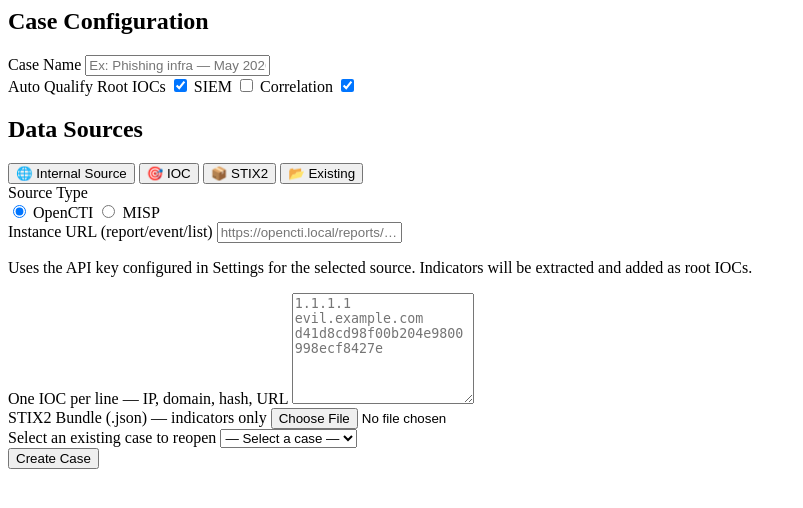
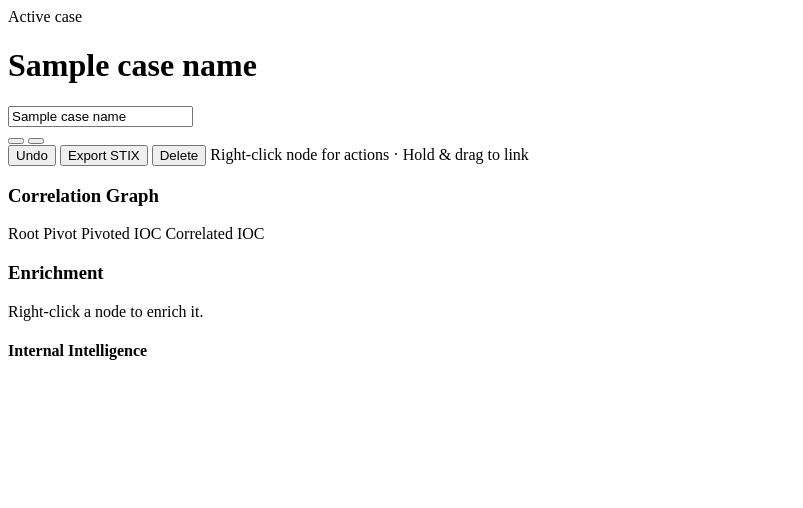
Before and after one commit to gloupps/Argos, a Python web app: template app/templates/ongoing_case.html in a window 1280 px wide. Shown: the top 508 px of the page, without its empty margins (0-803 px from the left). Run offline with Jinja, Linux system fonts and the light colour scheme; the template is opened without the code that fills it: most values are stand-ins (such as "Sample title", 1, 10 or a date in 2020).

Commit message:
Refactor ongoing_case.html layout and elements

```diff
--- a/app/templates/ongoing_case.html
+++ b/app/templates/ongoing_case.html
@@ -1,137 +1,113 @@
-<form data-case-form class="p-6 space-y-6">
-    <input type="hidden" name="source_mode" id="source-mode" value="ioc">
+<div class="p-6 space-y-4 relative">
 
-    <!-- Case configuration — hidden when mode = "db" -->
-    <div id="case-config-section" class="glass p-5 rounded-xl space-y-5 border-l-4 border-blue-500">
-        <h2 class="text-sm font-bold flex items-center gap-2">
-            <i data-lucide="briefcase" class="w-4 h-4 text-blue-500"></i> Case Configuration
-        </h2>
+    <!-- ══════════════════════════════════════════════════ -->
+    <!-- ROW 1 : Active Case (pleine largeur)              -->
+    <!-- ══════════════════════════════════════════════════ -->
+    <div class="glass p-5 rounded-xl border-l-4 border-blue-500">
+        <p class="text-[10px] text-slate-400 uppercase font-bold mb-2 tracking-widest">Active case</p>
 
-        <div id="case-name-wrap">
-            <label class="text-xs text-slate-400">Case Name</label>
-            <input name="case_name" type="text" required
-                   placeholder="Ex: Phishing infra — May 2026"
-                   class="w-full mt-1 p-2 rounded bg-slate-900 border border-slate-700 text-sm
-                          focus:outline-none focus:ring-1 focus:ring-blue-500">
+        <div class="flex items-center gap-2 mb-2">
+            <h1 id="case-name-display"
+                class="text-xl font-bold cursor-pointer hover:text-blue-300 transition"
+                title="Click to rename"
+                onclick="CaseHeader.startRename()">{{ case_name }}</h1>
+
+            <input id="case-name-input"
+                   class="hidden text-xl font-bold bg-transparent border-b border-blue-500
+                          outline-none text-white w-full max-w-sm"
+                   type="text" value="{{ case_name }}">
+
+            <div id="case-name-actions" class="hidden flex items-center gap-1">
+                <button onclick="CaseHeader.confirmRename()"
+                        class="p-1 text-green-400 hover:text-green-300">
+                    <i data-lucide="check" class="w-4 h-4"></i>
+                </button>
+                <button onclick="CaseHeader.cancelRename()"
+                        class="p-1 text-slate-500 hover:text-slate-300">
+                    <i data-lucide="x" class="w-4 h-4"></i>
+                </button>
+            </div>
         </div>
 
-        <div class="grid grid-cols-1 md:grid-cols-3 gap-3 pt-1">
-            <label class="flex items-center justify-between text-xs bg-slate-900 p-3 rounded
-                          border border-slate-800 cursor-pointer hover:border-slate-600 transition">
-                <span class="flex items-center gap-1.5">
-                    <i data-lucide="zap" class="w-3 h-3 text-purple-400"></i> Auto Qualify Root IOCs
-                </span>
-                <input type="checkbox" name="auto_enrich" checked class="accent-purple-500">
-            </label>
-            <label class="flex items-center justify-between text-xs bg-slate-900 p-3 rounded
-                          border border-slate-800 cursor-pointer hover:border-slate-600 transition">
-                <span class="flex items-center gap-1.5">
-                    <i data-lucide="database" class="w-3 h-3 text-blue-400"></i> SIEM
-                </span>
-                <input type="checkbox" name="siem" class="accent-blue-500">
-            </label>
-            <label class="flex items-center justify-between text-xs bg-slate-900 p-3 rounded
-                          border border-slate-800 cursor-pointer hover:border-slate-600 transition">
-                <span class="flex items-center gap-1.5">
-                    <i data-lucide="share-2" class="w-3 h-3 text-amber-400"></i> Correlation
-                </span>
-                <input type="checkbox" name="correlation" checked class="accent-amber-500">
-            </label>
+        <div id="case-id-value" data-case-id="{{ case_id }}" class="hidden"></div>
+
+        <div class="flex flex-wrap gap-2 mt-3">
+            <button onclick="CaseActions.undo('{{ case_id }}')"
+                    class="flex items-center gap-1.5 bg-slate-800 hover:bg-slate-700
+                           px-3 py-1.5 rounded text-xs font-medium transition text-slate-300">
+                <i data-lucide="undo-2" class="w-3.5 h-3.5"></i> Undo
+            </button>
+            <button onclick="CaseActions.exportStix('{{ case_id }}')"
+                    class="flex items-center gap-1.5 bg-slate-800 hover:bg-slate-700
+                           px-3 py-1.5 rounded text-xs font-medium transition text-slate-300">
+                <i data-lucide="download" class="w-3.5 h-3.5"></i> Export STIX
+            </button>
+            <button onclick="CaseActions.deleteCase('{{ case_id }}')"
+                    class="flex items-center gap-1.5 bg-slate-800 hover:bg-slate-700
+                           px-3 py-1.5 rounded text-xs font-medium transition text-red-400 hover:text-white"
+                    title="Delete this case">
+                <i data-lucide="trash-2" class="w-3.5 h-3.5"></i> Delete
+            </button>
+            <span class="ml-auto flex items-center gap-1.5 text-[9px] text-slate-600 italic">
+                <i data-lucide="mouse-pointer-2" class="w-3 h-3"></i>
+                Right-click node for actions · Hold &amp; drag to link
+            </span>
         </div>
     </div>
 
-    <!-- Data sources -->
-    <div class="glass p-5 rounded-xl space-y-4 border-l-4 border-green-500">
-        <h2 class="text-sm font-bold flex items-center gap-2">
-            <i data-lucide="database" class="w-4 h-4 text-green-500"></i> Data Sources
-        </h2>
+    <!-- ══════════════════════════════════════════════════ -->
+    <!-- ROW 2 : Correlation Graph                         -->
+    <!-- ══════════════════════════════════════════════════ -->
+    <div class="glass rounded-xl p-4">
+        <div class="flex justify-between items-center mb-3">
+            <h3 class="text-sm font-bold flex items-center gap-2">
+                <i data-lucide="network" class="w-4 h-4 text-blue-400"></i> Correlation Graph
+            </h3>
+            <div class="flex gap-3 text-[10px] text-slate-500">
+                <span class="flex items-center gap-1">
+                    <span class="w-2 h-2 rounded-full bg-red-500 inline-block"></span> Root
+                </span>
+                <span class="flex items-center gap-1">
+                    <span class="w-2 h-2 rounded-full bg-cyan-500 inline-block"></span> Pivot
+                </span>
+                <span class="flex items-center gap-1">
+                    <span class="w-2 h-2 rounded-full bg-amber-500 inline-block"></span> Pivoted IOC
+                </span>
+                <span class="flex items-center gap-1">
+                    <span class="w-2 h-2 rounded-full bg-violet-500 inline-block"></span> Correlated IOC
+                </span>
+            </div>
+        </div>
+        <div id="cy"></div>
+    </div>
 
-        <div class="grid grid-cols-2 md:grid-cols-4 gap-2 text-xs">
-            <button type="button" class="mode-btn bg-slate-800 hover:bg-slate-700 p-3 rounded-lg
-                                         border border-slate-700 transition font-semibold"
-                    data-mode="internal_source">🌐 Internal Source</button>
-            <button type="button" class="mode-btn bg-slate-800 hover:bg-slate-700 p-3 rounded-lg
-                                         border border-slate-700 transition font-semibold"
-                    data-mode="ioc">🎯 IOC</button>
-            <button type="button" class="mode-btn bg-slate-800 hover:bg-slate-700 p-3 rounded-lg
-                                         border border-slate-700 transition font-semibold"
-                    data-mode="file">📦 STIX2</button>
-            <button type="button" class="mode-btn bg-slate-800 hover:bg-slate-700 p-3 rounded-lg
-                                         border border-slate-700 transition font-semibold"
-                    data-mode="db">📂 Existing</button>
+    <!-- ══════════════════════════════════════════════════ -->
+    <!-- ROW 3 : Enrichment (ex Qualification)             -->
+    <!-- ══════════════════════════════════════════════════ -->
+    <div class="glass rounded-xl p-4">
+        <h3 class="text-sm font-bold flex items-center gap-2 mb-3">
+            <i data-lucide="zap" class="w-4 h-4 text-green-400"></i> Enrichment
+        </h3>
+
+        <div id="qualif-header" class="mb-2">
+            <p class="text-slate-600 text-xs italic">Right-click a node to enrich it.</p>
         </div>
 
-        <div>
-            <div id="form-internal_source" class="form-section hidden space-y-3">
-                <div>
-                    <label class="text-[10px] text-slate-500 uppercase tracking-wider mb-1 block">
-                        Source Type
-                    </label>
-                    <div class="flex gap-2">
-                        <label class="flex items-center gap-2 text-xs cursor-pointer">
-                            <input type="radio" name="internal_source_type" value="opencti" checked
-                                   class="accent-blue-500"> OpenCTI
-                        </label>
-                        <label class="flex items-center gap-2 text-xs cursor-pointer">
-                            <input type="radio" name="internal_source_type" value="misp"
-                                   class="accent-blue-500"> MISP
-                        </label>
-                    </div>
-                </div>
-                <div>
-                    <label class="text-[10px] text-slate-500 uppercase tracking-wider mb-1 block">
-                        Instance URL (report/event/list)
-                    </label>
-                    <input name="internal_source_url" type="text"
-                           placeholder="https://opencti.local/reports/… or https://misp.local/events/view/42"
-                           class="w-full p-2 rounded bg-slate-900 border border-slate-700 text-sm
-                                  focus:outline-none focus:ring-1 focus:ring-green-500">
-                </div>
-                <p class="text-[10px] text-slate-600 italic">
-                    Uses the API key configured in Settings for the selected source.
-                    Indicators will be extracted and added as root IOCs.
-                </p>
-            </div>
-            <div id="form-ioc" class="form-section hidden">
-                <label class="text-[10px] text-slate-500 uppercase tracking-wider mb-1 block">
-                    One IOC per line — IP, domain, hash, URL
-                </label>
-                <textarea name="ioc_list" rows="7"
-                          placeholder="1.1.1.1&#10;evil.example.com&#10;d41d8cd98f00b204e9800998ecf8427e"
-                          class="w-full p-2 rounded bg-slate-900 border border-slate-700 text-sm mono
-                                 focus:outline-none focus:ring-1 focus:ring-green-500 resize-none"></textarea>
-            </div>
-            <div id="form-file" class="form-section hidden space-y-2">
-                <label class="text-[10px] text-slate-500 uppercase tracking-wider mb-1 block">
-                    STIX2 Bundle (.json) — indicators only
-                </label>
-                <input name="stix_file" id="stix-file-input" type="file" accept=".json"
-                       class="w-full p-2 rounded bg-slate-900 border border-slate-700 text-sm">
-                <div id="stix-preview" class="hidden text-[10px] text-slate-400 bg-slate-900/50
-                                               rounded p-2 border border-slate-800">
-                    <!-- rempli par JS -->
-                </div>
-            </div>
-            <div id="form-db" class="form-section hidden">
-                <label class="text-[10px] text-slate-500 uppercase tracking-wider mb-1 block">
-                    Select an existing case to reopen
-                </label>
-                <select name="existing_case"
-                        class="w-full p-2 rounded bg-slate-900 border border-slate-700 text-sm">
-                    <option value="">— Select a case —</option>
-                    {% for case in existing_cases %}
-                        <option value="{{ case.id }}">{{ case.name }}</option>
-                    {% endfor %}
-                </select>
-            </div>
+        <div id="qualif-panel" class="space-y-1 text-sm"></div>
+
+        <!-- Internal Intelligence (OpenCTI etc.) -->
+        <div id="internal-intel-section" class="hidden mt-4 pt-4 border-t border-violet-900/30">
+            <h4 class="text-xs font-bold text-violet-400 flex items-center gap-2 mb-3 uppercase tracking-widest">
+                <i data-lucide="database" class="w-3.5 h-3.5"></i> Internal Intelligence
+            </h4>
+            <div id="internal-intel-panel" class="space-y-3"></div>
         </div>
     </div>
 
-    <div class="flex justify-end">
-        <button type="submit" data-action="new-case"
-                class="bg-blue-600 hover:bg-blue-500 disabled:opacity-40 px-5 py-2 rounded
-                       text-sm font-semibold flex items-center gap-2 transition">
-            <i data-lucide="play" class="w-4 h-4"></i> Create Case
-        </button>
-    </div>
-</form>
+    <!-- Job log -->
+    <div id="job-log"
+         class="hidden fixed bottom-4 right-4 w-80 max-h-40 overflow-y-auto
+                bg-slate-950/95 border border-slate-700 rounded-lg p-3
+                space-y-0.5 z-50 shadow-2xl"></div>
+
+</div>
```
